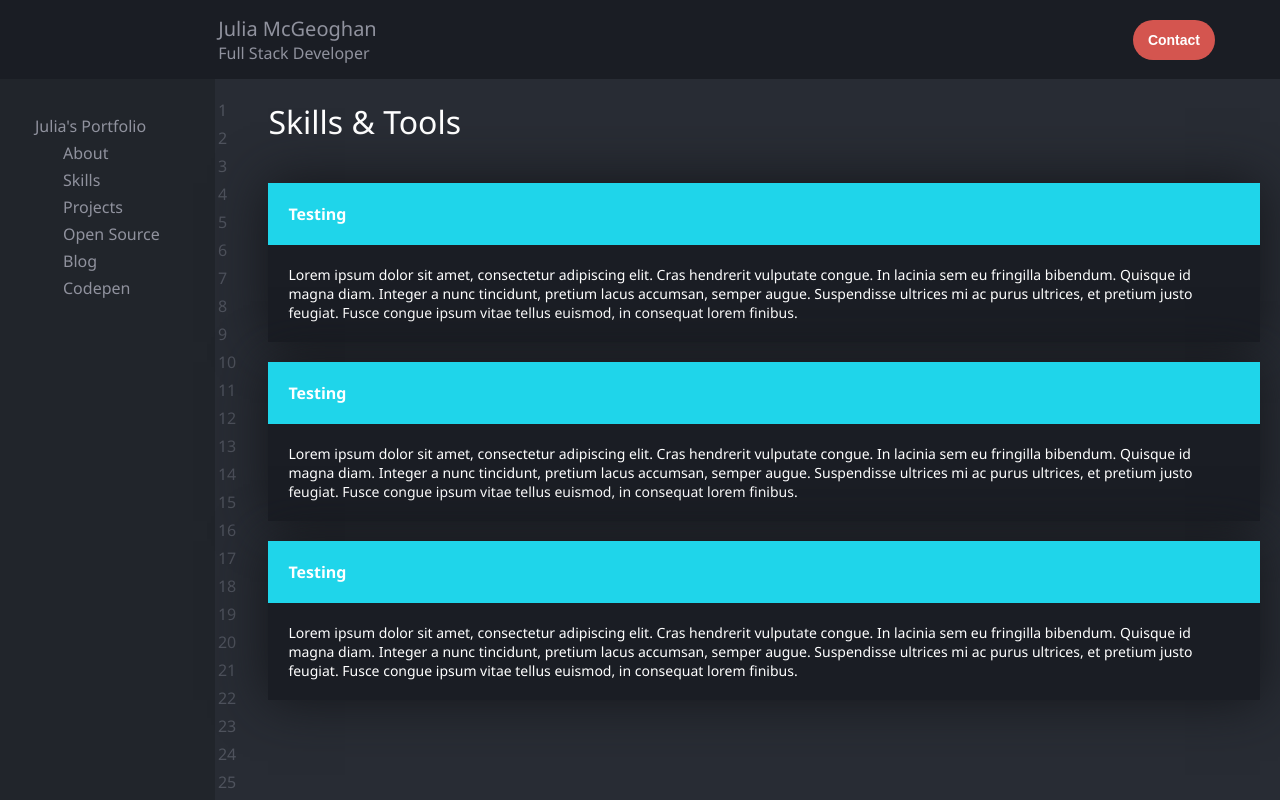
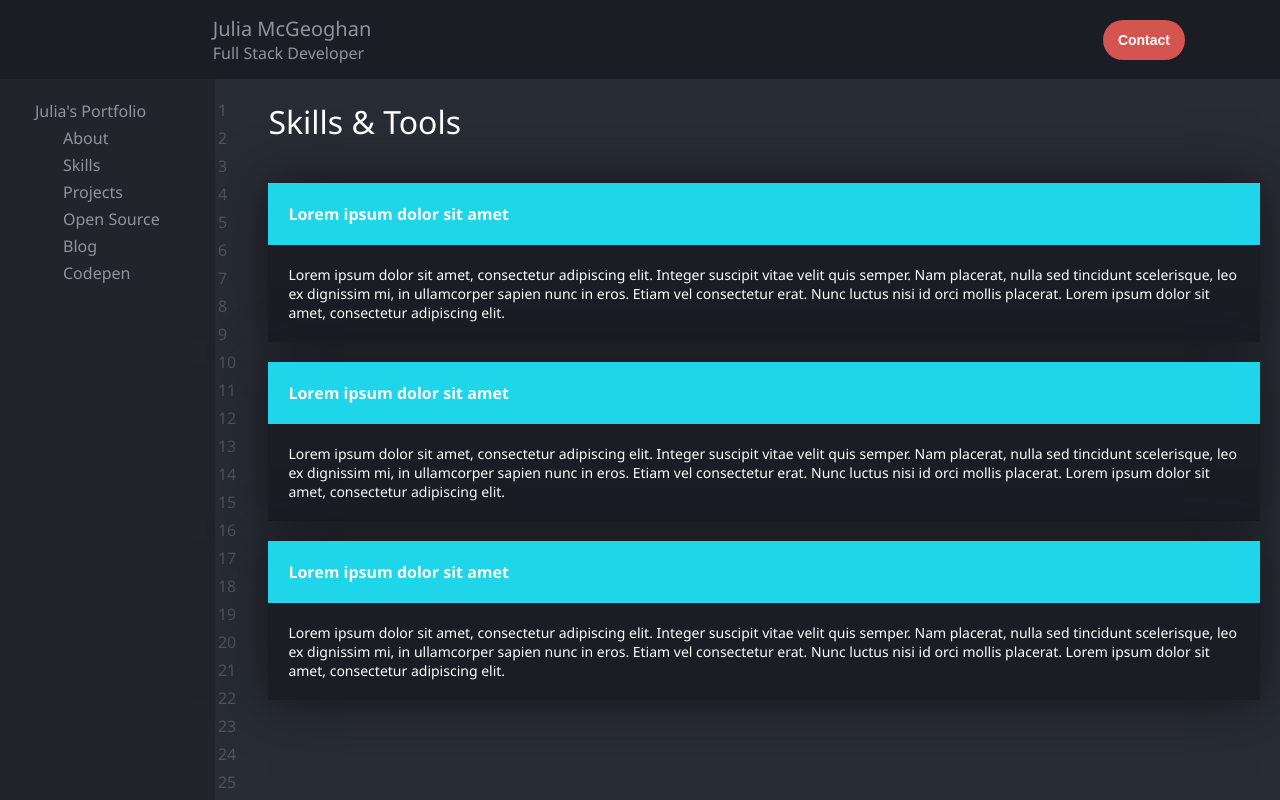
Before and after one commit to jkmdev/code-editor-portfolio, an Angular app: page / in a window 1280 px wide. Shown: the top 800 px of the page. Built offline with nearby package versions, Linux system fonts and the light colour scheme; some icons are missing.

Commit message:
Fix tests for skill component

```diff
--- a/src/app/app.component.html
+++ b/src/app/app.component.html
@@ -1,27 +1,33 @@
 
-<div (scroll)="onWindowScroll($event)">
+<div class="app" (scroll)="onWindowScroll($event)">
+
     <app-navbar class="nav"></app-navbar>
 
-    <div class="app">
+    <div class="page">
         <app-sidebar class="sidebar"></app-sidebar>
         <app-line-numbers class="line-numbers"></app-line-numbers>
 
         <div class="content">
+
             <div class="section">
                 <h1 class="title">
                     Skills & Tools
                 </h1>
                 <div class="skills">
-                    <app-skill></app-skill>
-                    <app-skill></app-skill>
-                    <app-skill></app-skill>
+                    <app-skill [title]="title" [description]="description"></app-skill>
+                    <app-skill [title]="title" [description]="description"></app-skill>
+                    <app-skill [title]="title" [description]="description"></app-skill>
                 </div>
             </div>
+
             <div class="section">
                 <app-about></app-about>
             </div>
+
         </div>
 
         <router-outlet></router-outlet>
+
     </div>
+
 </div>
--- a/src/app/app.component.scss
+++ b/src/app/app.component.scss
@@ -1,10 +1,24 @@
 @import '../styles';
+
 
 .app {
 
     display: flex;
+    flex-direction: column;
+
+    .nav {
+        position: fixed;
+        top: 0;
+        width: 100%;
+    }
+
+    .page {
+
+        flex: 0 0 100%;
+        display: flex;
 
         .sidebar {
+
             flex: 1;
             background-color: $void;
             overflow-x: hidden;
@@ -58,3 +72,5 @@
 
 
     }
+
+}
--- a/src/app/app.component.ts
+++ b/src/app/app.component.ts
@@ -7,4 +7,7 @@ import { Component } from '@angular/core';
 })
 export class AppComponent {
 
+  title = "Lorem ipsum dolor sit amet";
+  description = "Lorem ipsum dolor sit amet, consectetur adipiscing elit. Integer suscipit vitae velit quis semper. Nam placerat, nulla sed tincidunt scelerisque, leo ex dignissim mi, in ullamcorper sapien nunc in eros. Etiam vel consectetur erat. Nunc luctus nisi id orci mollis placerat. Lorem ipsum dolor sit amet, consectetur adipiscing elit. ";
+
 }
--- a/src/app/layout/navbar/navbar.component.scss
+++ b/src/app/layout/navbar/navbar.component.scss
@@ -6,9 +6,7 @@
     display: flex;
     justify-content: space-between;
     padding: 15px;
-    position: fixed;
-    top: 0;
-    width: 100%;
+
 
     @media only screen and (max-width: 600px) {
         flex-direction: column;
--- a/src/app/layout/navbar/navbar.component.ts
+++ b/src/app/layout/navbar/navbar.component.ts
@@ -18,7 +18,6 @@ export class NavbarComponent implements AfterViewInit {
 
   @HostListener("window:scroll", ['$event'])
   onWindowScroll(e) {
-    console.log(window.pageYOffset);
     if (window.pageYOffset > 100) {
       this.stickyNavbar = true;
     } else {
--- a/src/app/layout/sidebar/sidebar.component.scss
+++ b/src/app/layout/sidebar/sidebar.component.scss
@@ -5,7 +5,7 @@
     height: 100%;
     position: fixed;
     top: 100px;
-    padding: 15px 0px 0px 15px;
+    padding-left: 15px;
 
     ul {
         @extend %clean;
--- a/src/app/skill/skill.component.html
+++ b/src/app/skill/skill.component.html
@@ -1,6 +1,6 @@
 <div class="skill">
   <div class="title">
-      {{title}}
+      <h3>{{title}}</h3>
   </div>
   <div class="description">
       <h4>{{description}}</h4>
--- a/src/app/skill/skill.component.scss
+++ b/src/app/skill/skill.component.scss
@@ -5,6 +5,7 @@
 
     @extend %shadow;
     margin-right: 20px;
+    min-width: 300px;
 
     @media only screen and (max-width: 1500px) {
         margin-right: 0px;
@@ -16,6 +17,10 @@
         color: $bright;
         font-weight: bold;
         padding: 20px;
+
+        h3 {
+            font-weight: bold;
+        }
     }
 
     .description {
--- a/src/app/skill/skill.component.ts
+++ b/src/app/skill/skill.component.ts
@@ -11,8 +11,17 @@ export class SkillComponent implements OnInit {
   @Input() description: string;
 
   constructor() {
-    this.title = "Testing";
-    this.description = "Lorem ipsum dolor sit amet, consectetur adipiscing elit. Cras hendrerit vulputate congue. In lacinia sem eu fringilla bibendum. Quisque id magna diam. Integer a nunc tincidunt, pretium lacus accumsan, semper augue. Suspendisse ultrices mi ac purus ultrices, et pretium justo feugiat. Fusce congue ipsum vitae tellus euismod, in consequat lorem finibus.";
+
+    console.log(this.title);
+
+    if(!this.title) {
+      this.title = "Undefined";
+    }
+
+    if(!this.description) {
+      this.description = "Undefined";
+    }
+
   }
 
   ngOnInit() {
```
Also changed, not shown: 1 other file (tests, documents, lock files or other folders). Lines whose indentation alone changed are shown as unchanged.
